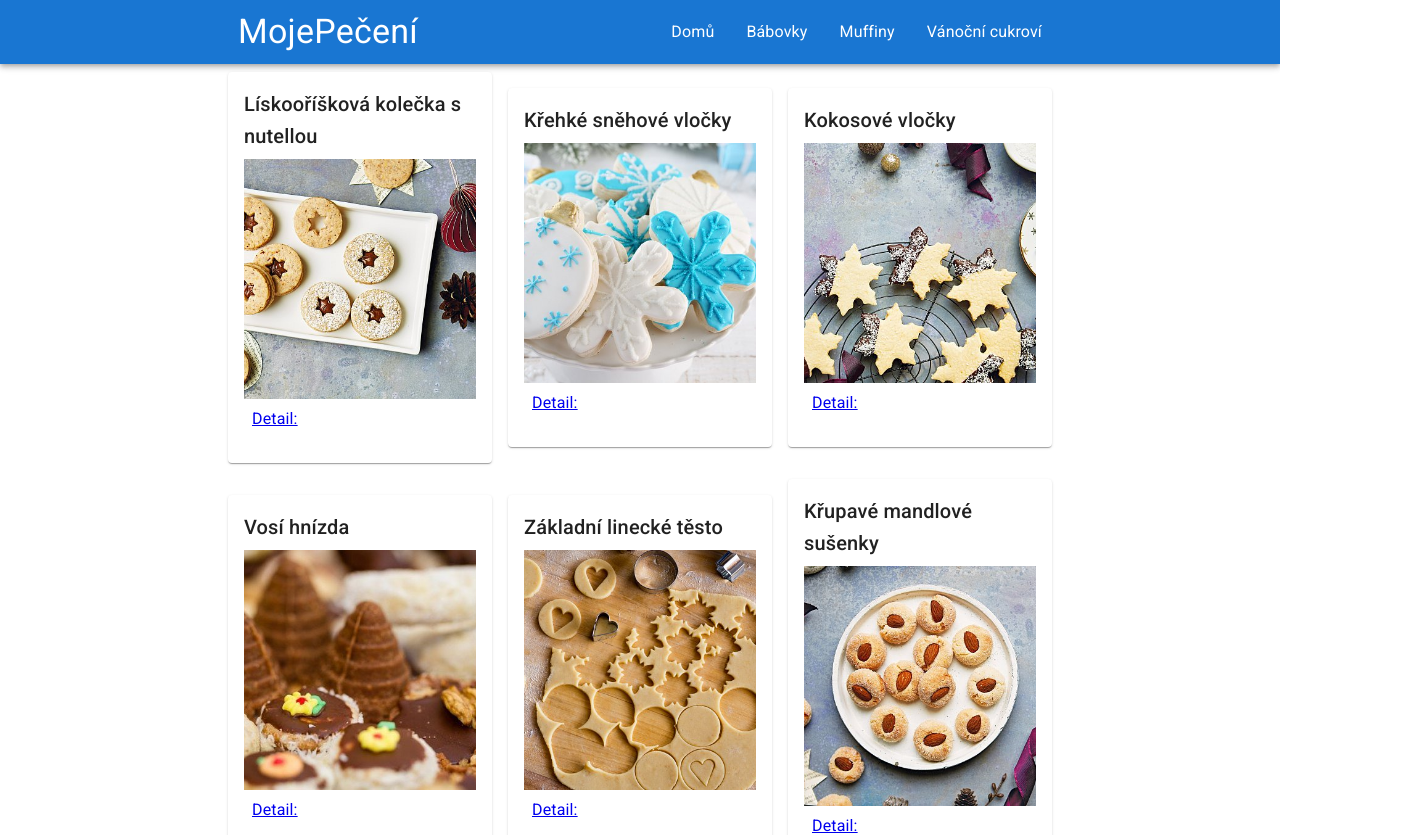
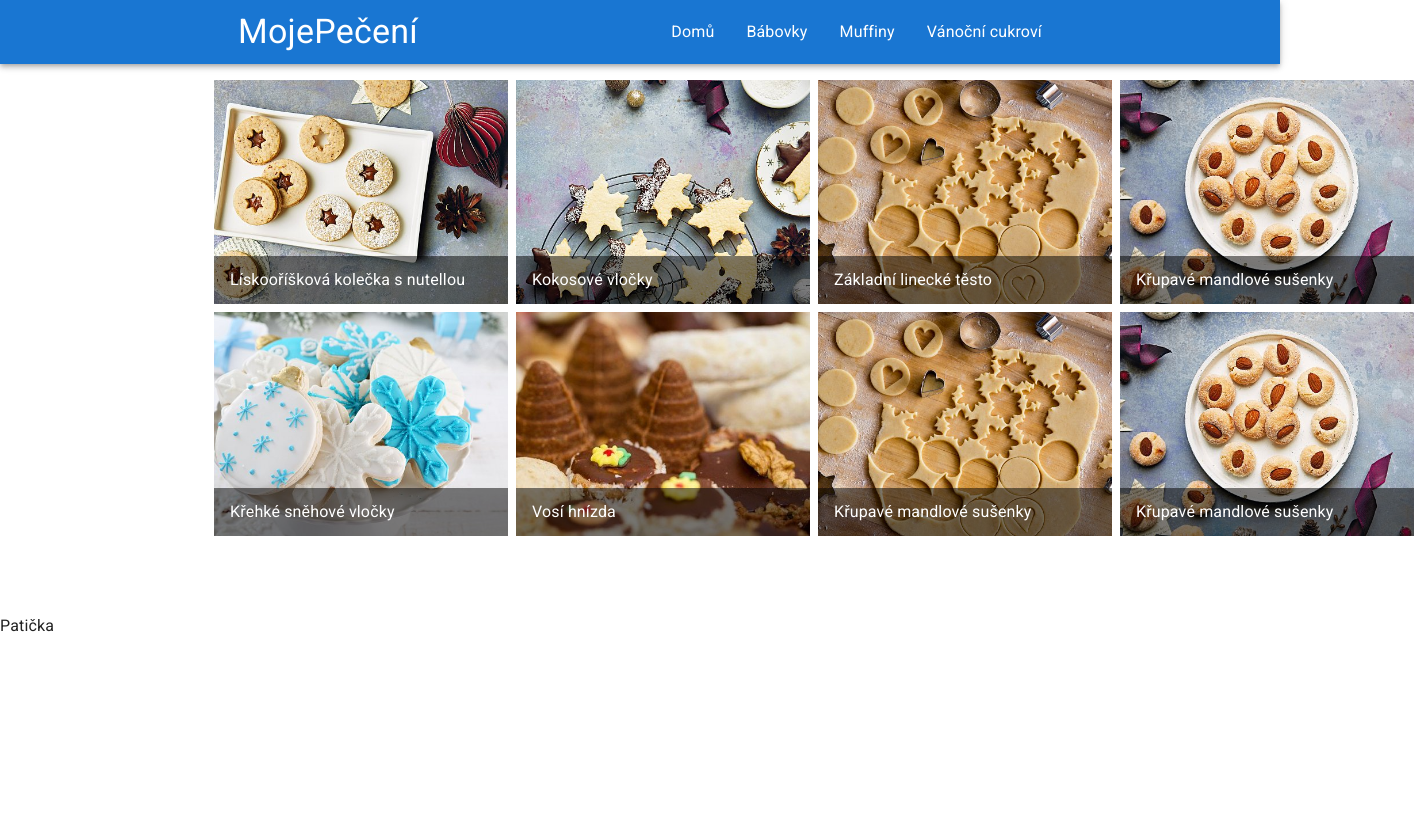
Before and after one commit to Barbora6/moje-peceni, a React (Create React App) app: page /cookies in a window 1280 px wide. Shown: the top 835 px of the page, 1414 px wide, since content can reach past the window. After the commit the page ends 800 px from the top, so only its background shows below. Built offline with nearby package versions, Linux system fonts and the light colour scheme.

Commit message:
changed data_cookies and file Cookies

```diff
--- a/src/Pages/cookies/Cookies.js
+++ b/src/Pages/cookies/Cookies.js
@@ -1,6 +1,6 @@
 import recepiesCookies from '../../data/data_cookies'
 import { useState } from 'react'
-import { Box, Card, CardContent, CardActions, CardMedia, Typography } from '@mui/material'
+import { Stack, ImageList, ImageListItem, Box, ImageListItemBar } from '@mui/material'
 
 const Cookies = () => {
 
@@ -10,39 +10,35 @@ const[selectedArticle, setSelectedArticle] = useState(null)
 const handleArticleClick = (article) => {
   setSelectedArticle(article)
   setShowRecipe(true)
-  console.log(article);
   }
 
-  return <Box Width='1200px' display='flex' justifyContent='center' alignItems='center' flexWrap='wrap'>
+  return <Stack spacing={4}>
+  <Box sx={{width:1200, height: 550, overflowY:'scroll'}}>
+  <ImageList
+      variant='masonry'
+      cols={4}
+      rowHeight={224}
+      gap={8}
+  >
+      {
+          recepiesCookies.map((item) => {
+            return <ImageListItem key={item.id} onClick={() => handleArticleClick(item)}>
+                  <img
+                  src={`pictures/${item.image}`}
+                  alt=''
+                  loading='lazy' />
+                  <ImageListItemBar title={item.title}/>
+                  </ImageListItem>
+                  // <CardActions>
+                  // <a href={`/OneRecipe/${id}`}>Detail:</a>
+                  // </CardActions>
+          }
+        )}
+  </ImageList>
+</Box>
 
-     {
-           recepiesCookies.map((oneCook) => {
-            const{id, title, image} = oneCook
+</Stack>
 
-            return <article key={id} onClick={() => handleArticleClick(oneCook)}>
-             <Box width='280px' padding='8px'>
-                <Card>
-                  <CardContent>
-                  <Typography gutterBottom variant='h6' component='div'>{title}</Typography>
-                  <CardMedia
-                          component='img'
-                          height='240'
-                          width='350'
-                          image= {`pictures/${image}`}>
-                          </CardMedia>
-                           {/* <Typography variant='body2' color='text.secondary'><div dangerouslySetInnerHTML={{__html:description}}/></Typography> */}
-                          {/* <Typography variant='body2' color='text.secondary'>Čas přípravy: {time} minut</Typography> */}
-                          <CardActions>
-                          <a href={`/OneRecipe/${id}`}>Detail:</a>
-                          </CardActions>
-                </CardContent>
-                </Card>
-              </Box>
-            </article>
-          })
-}
-
-  </Box>
 }
 
 export default Cookies
--- a/src/Pages/marbleCake/MarbleCake.js
+++ b/src/Pages/marbleCake/MarbleCake.js
@@ -1,6 +1,6 @@
 import recepiesMarbleCake from '../../data/data_marbleCake'
 import { useState } from 'react'
-import { Stack, ImageList, ImageListItem, Box, ImageListItemBar, CardActions } from '@mui/material'
+import { Stack, ImageList, ImageListItem, Box, ImageListItemBar } from '@mui/material'
 
 
 const MarbleCake = () => {
--- a/src/data/data_cookies.js
+++ b/src/data/data_cookies.js
@@ -50,6 +50,26 @@ const recepiesCookies = [
     },
 
     {
+        id:17,
+        image: 'image17.jpg',
+        title: 'Křupavé mandlové sušenky',
+        description: '<p>Do mísy robotu dejte bílek se špetkou soli a našlehejte ho do polotuha. Přisypte moučkový cukr a ušlehejte lesklou, pevnou hmotu. Vmíchejte mleté mandle, citronovou kůru a už jen lžící promíchejte.</p><p>Do menší misky nasypte krystalový cukr. Mokrýma rukama tvořte kuličky velké asi jako vlašský ořech, obalte je v krystalu a skládejte na plech vyložený pečicím papírem. Na každou kuličku položte mandli a přimáčkněte ji, kuličky se trochu zploští a některé popraskají, což není na škodu. Připravené sušenky nechte na plechu alespoň 12 hodin schnout při pokojové teplotě.</p><p>Sušenky pečte v troubě předehřáté na 180 °C, asi 10 minut. Měly by lehce zrůžovět. Nechte je vychladnout a skladujte v uzavíratelné krabici.</p>',
+        // rawMaterials: na 1 plech, 1 ks bílek, 1 špetka soli, 140 g moučkový cukr, 170 g mleté mandle, citronová kůra z 1 citronu, cukr krystal na obalení, mandle na zdobení,
+        difficulty: 'snadné',
+        time: 30,
+    },
+
+    {
+        id:18,
+        image: 'image18.jpg',
+        title: 'Křupavé mandlové sušenky',
+        description: '<p>Do mísy robotu dejte bílek se špetkou soli a našlehejte ho do polotuha. Přisypte moučkový cukr a ušlehejte lesklou, pevnou hmotu. Vmíchejte mleté mandle, citronovou kůru a už jen lžící promíchejte.</p><p>Do menší misky nasypte krystalový cukr. Mokrýma rukama tvořte kuličky velké asi jako vlašský ořech, obalte je v krystalu a skládejte na plech vyložený pečicím papírem. Na každou kuličku položte mandli a přimáčkněte ji, kuličky se trochu zploští a některé popraskají, což není na škodu. Připravené sušenky nechte na plechu alespoň 12 hodin schnout při pokojové teplotě.</p><p>Sušenky pečte v troubě předehřáté na 180 °C, asi 10 minut. Měly by lehce zrůžovět. Nechte je vychladnout a skladujte v uzavíratelné krabici.</p>',
+        // rawMaterials: na 1 plech, 1 ks bílek, 1 špetka soli, 140 g moučkový cukr, 170 g mleté mandle, citronová kůra z 1 citronu, cukr krystal na obalení, mandle na zdobení,
+        difficulty: 'snadné',
+        time: 30,
+    },
+
+    {
         id:18,
         image: 'image18.jpg',
         title: 'Křupavé mandlové sušenky',
```
